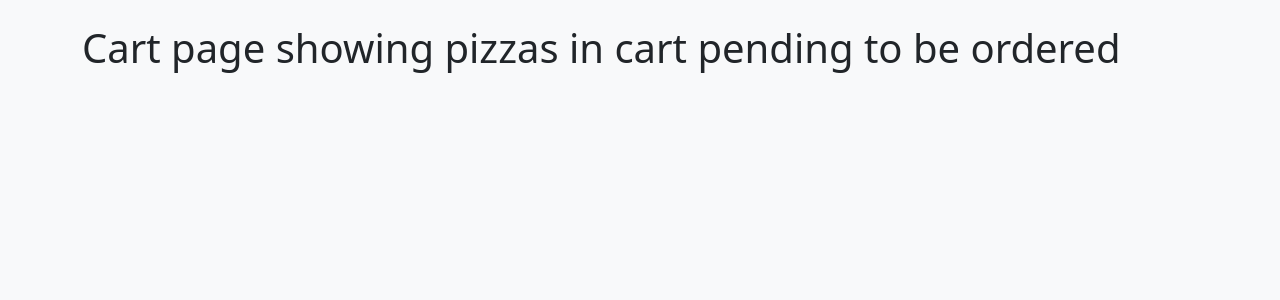
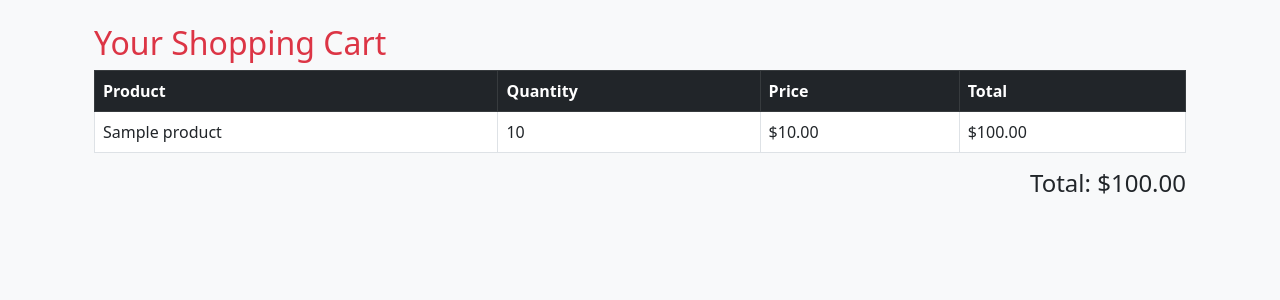
Before and after one commit to ganeshpawar515/Django-rest, a Django app: page /getcart/ in a window 1280 px wide. Shown: the part 56-356 px from the top of the page. Run offline with Django 4.2, Linux system fonts and the light colour scheme; a user stored in the database is signed in; tables that the repository leaves empty hold one stand-in row (values such as "Sample post").

Commit message:
added cart logic

```diff
--- a/pizza/admin.py
+++ b/pizza/admin.py
@@ -1,5 +1,7 @@
 from django.contrib import admin
-from .models import Product
+from .models import Product,Cart,CartItem
 # Register your models here.
 
 admin.site.register(Product)
+admin.site.register(Cart)
+admin.site.register(CartItem)
--- a/pizza/models.py
+++ b/pizza/models.py
@@ -1,5 +1,5 @@
 from django.db import models
-
+from django.contrib.auth.models import User
 # Create your models here.
 class Size(models.Choices):
     SMALL = "s"
@@ -28,3 +28,45 @@ class Product(models.Model):
         return f"{self.name} {self.price}"
     def is_availaible(self):
         return True
+class Order(models.Model):
+    STATUS_CHOICES = [
+        ("pending", "Pending"),
+        ("processing", "Processing"),
+        ("delivered", "Delivered"),
+        ("cancelled", "Cancelled"),
+    ]
+    user=models.ForeignKey(User, on_delete=models.CASCADE,related_name="orders")
+    status = models.CharField(max_length=10,choices=STATUS_CHOICES,default='pending')
+    created_at = models.DateTimeField(auto_now_add=True)
+    def __str__(self):
+        return f"Order {self.id} - {self.user.username} - {self.status}"
+
+    def get_total_cost(self):
+        return sum(item.get_total_price() for item in self.items.all())
+
+class OrderItem(models.Model):
+    product=models.ForeignKey(Product, on_delete=models.CASCADE)
+    order = models.ForeignKey(Order, on_delete=models.CASCADE,related_name="items")
+    quantity = models.IntegerField(default=1)
+
+    def __str__(self):
+        return f"{self.quantity} x {self.product.name} (Order {self.order.id})"
+
+    def get_total_price(self):
+        return self.product.price * self.quantity
+
+
+class Cart(models.Model):
+    user = models.OneToOneField(User,  on_delete=models.CASCADE)
+    created_at = models.DateTimeField(auto_now_add=True)
+
+    def get_total_cost(self):
+        return sum(item.get_total_price() for item in self.items.all())
+
+class CartItem(models.Model):
+    cart = models.ForeignKey(Cart, on_delete=models.CASCADE, related_name="items")
+    product = models.ForeignKey(Product, on_delete=models.CASCADE)
+    quantity = models.IntegerField()
+
+    def get_total_price(self):
+        return self.product.price * self.quantity
--- a/pizza/templates/pizza/getCart.html
+++ b/pizza/templates/pizza/getCart.html
@@ -1,4 +1,34 @@
 {% extends 'base.html' %}
+
+{% block title %}Your Cart{% endblock %}
+
 {% block content %}
-    <h1>Cart page showing pizzas in cart pending to be ordered</h1>
+<div class="container mt-4">
+    <h2 class="text-danger">Your Shopping Cart</h2>
+    {% if cart_items %}
+        <table class="table table-bordered">
+            <thead class="table-dark">
+                <tr>
+                    <th>Product</th>
+                    <th>Quantity</th>
+                    <th>Price</th>
+                    <th>Total</th>
+                </tr>
+            </thead>
+            <tbody>
+                {% for item in cart_items %}
+                <tr>
+                    <td>{{ item.product.name }}</td>
+                    <td>{{ item.quantity }}</td>
+                    <td>${{ item.product.price }}</td>
+                    <td>${{ item.get_total_price }}</td>
+                </tr>
+                {% endfor %}
+            </tbody>
+        </table>
+        <h4 class="text-end">Total: ${{ total_price }}</h4>
+    {% else %}
+        <p class="text-muted">Your cart is empty.</p>
+    {% endif %}
+</div>
 {% endblock %}
--- a/pizza/templates/pizza/home.html
+++ b/pizza/templates/pizza/home.html
@@ -30,7 +30,8 @@
                     <h5 class="card-title">{{ product.name }}</h5>
                     <p class="text-muted">{{ product.category }}</p>
                     <p class="fw-bold text-danger">${{ product.price }}</p>
-                    <form action="">
+                    <form action="{% url 'addtocart' product.id%}" method="post">
+                        {% csrf_token %}
                         <button type="submit" class="btn btn-danger w-100">Place Order</button>
                     </form>
                 </div>
--- a/pizza/urls.py
+++ b/pizza/urls.py
@@ -3,5 +3,6 @@ from . import views
 
 urlpatterns=[
     path("",views.home, name="home"),
-    path("getcart/",views.cart, name="getcart")
+    path("getcart/",views.cart, name="getcart"),
+    path("add_to_cart/<int:product_id>/",views.cart, name="addtocart")
 ]
--- a/pizza/views.py
+++ b/pizza/views.py
@@ -1,5 +1,5 @@
-from django.shortcuts import render
-from .models import Product
+from django.shortcuts import render,redirect
+from .models import Product,Cart,CartItem
 from django.contrib.auth.decorators import login_required
 # Create your views here.
 
@@ -8,5 +8,17 @@ def home(request):
     pizzas = Product.objects.all()
     return render(request, "pizza/home.html",{"products":pizzas})
 @login_required(login_url="login")
-def cart(request):
-    return render(request, "pizza/getCart.html")
+def cart(request,product_id=None):
+    if request.method=="GET":
+        cart, created = Cart.objects.get_or_create(user=request.user)
+        cart_items = cart.items.all()
+        total_price=cart.get_total_cost()
+        return render(request, "pizza/getCart.html", {"cart_items": cart_items, "total_price": total_price})
+    if request.method=="POST":
+        u_product=Product.objects.get(id=product_id)
+        u_cart,created = Cart.objects.get_or_create(user=request.user)
+        cart_item, created = CartItem.objects.get_or_create(cart=u_cart,product=u_product,quantity=1)
+        if not created:
+            cart_item.quantity+=1
+            cart_item.save()
+        return redirect('/')
```
Also changed, not shown: pizza/migrations/0004_order_alter_product_size_orderitem.py (added), pizza/migrations/0005_cart_alter_product_size_cartitem.py (added), pizza/migrations/0006_alter_cartitem_cart_alter_product_size.py (added).
